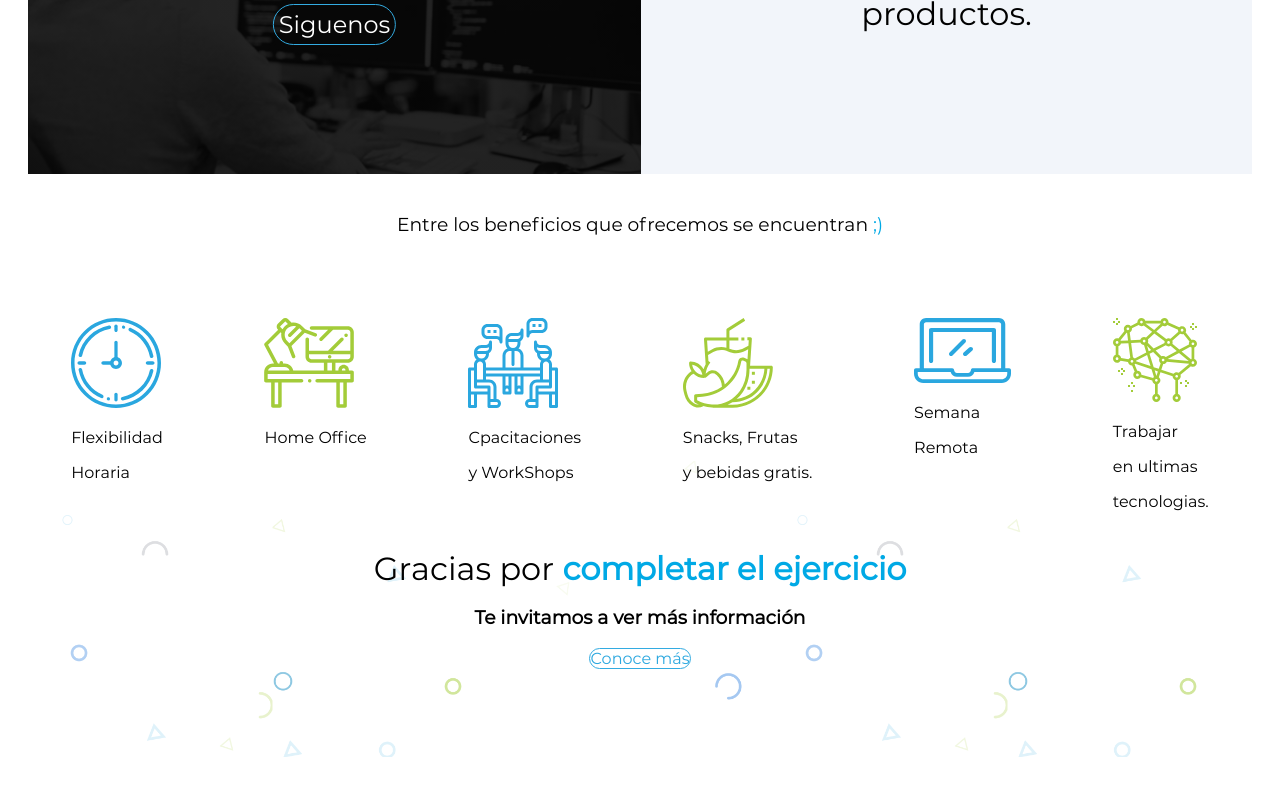
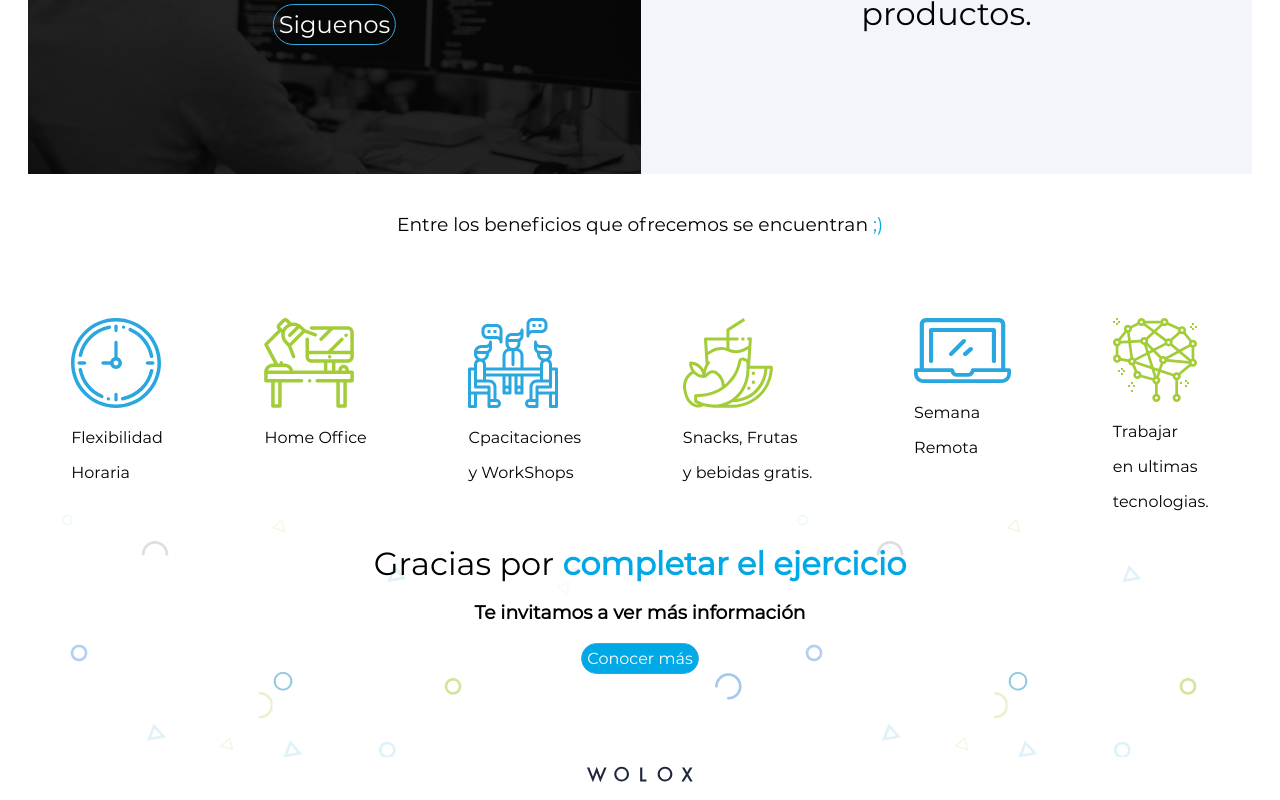
Before and after one commit to C0der97/Wolox, an Angular app: page / in a window 1280 px wide. Shown: the part 777-1577 px from the top of the page. Before the commit the page ends 1542 px from the top, so only its background shows below. Built offline with nearby package versions, Linux system fonts and the light colour scheme.

Commit message:
Primera version

```diff
--- a/src/app/landing/landing.component.html
+++ b/src/app/landing/landing.component.html
@@ -92,11 +92,14 @@
         <p>en ultimas</p>
         <p>tecnologias.</p>
     </div>
-
 </div>
 
 <div class="fila footer">
     <h1>Gracias por <strong  style="color: #00A9E5" > completar el ejercicio</strong> </h1>
     <h3>Te invitamos a ver más información</h3>
-    <div class="activo">Conoce más</div>
+    <a class="activo" target="_blank" href="https://www.wolox.com.ar/" style="background-color: #00A9E5;color:white;padding:5px;cursor: pointer;">Conocer más</a>
 </div>
+
+<div class="logofooter fila">
+    <img src="../../assets/Ic_Wolox_Footer.svg" />
+</div>
--- a/src/app/landing/landing.component.scss
+++ b/src/app/landing/landing.component.scss
@@ -77,6 +77,9 @@ h1 {
     .beneficios{
         flex-direction: column;
         align-content: space-around;
+        -webkit-box-shadow: 0 4px 6px -6px #222;
+        -moz-box-shadow: 0 4px 6px -6px #222;
+        box-shadow: 0 4px 6px -6px #222;
     }
 
     .textoBeneficios h3{
@@ -218,3 +221,7 @@ h1 {
     align-items: center;
     justify-content: center;
 }
+
+.logofooter{
+    justify-content: space-around
+}
```
